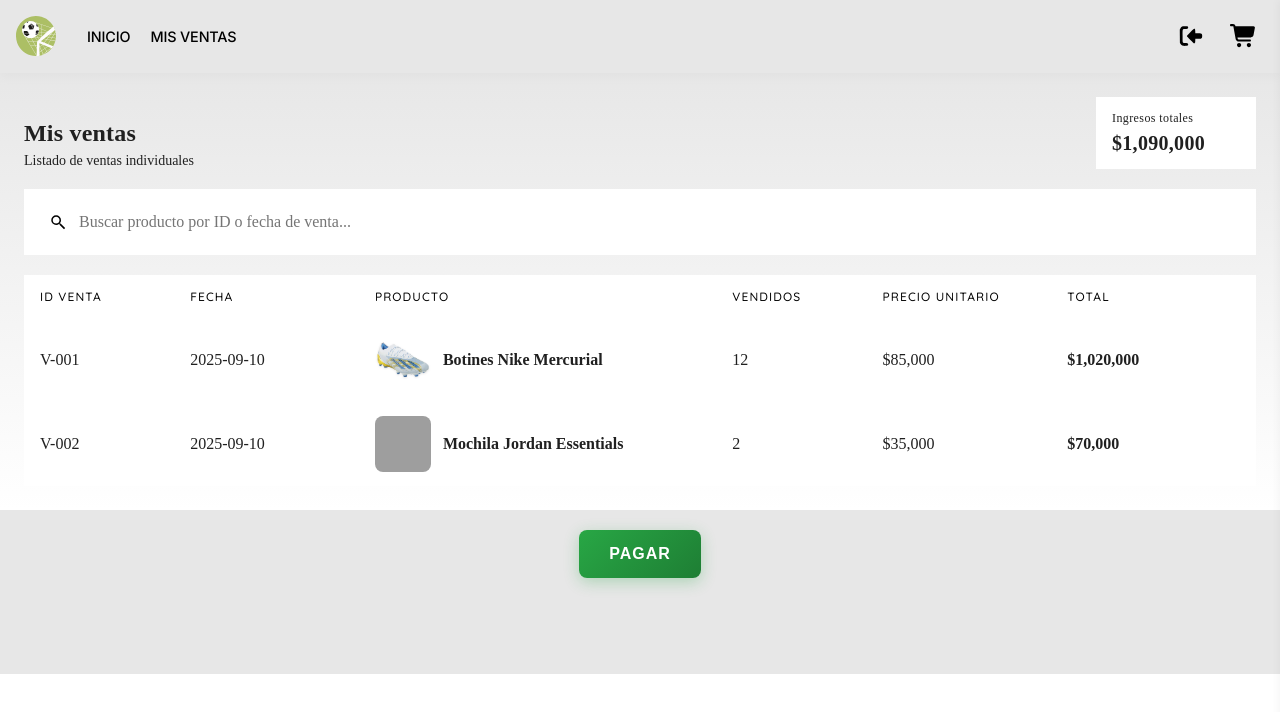
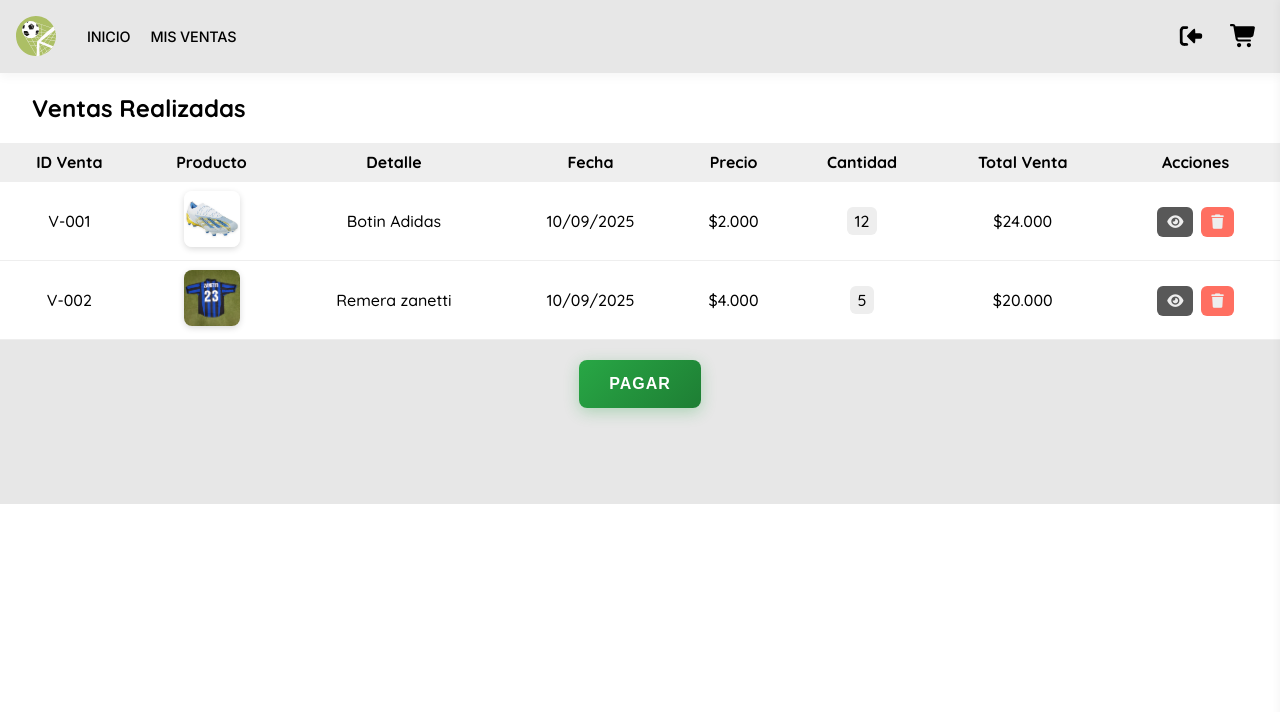
Before and after one commit to tomigambino/frontend-testing, an Angular app: page /sales in a window 1280 px wide. Shown: the top 712 px of the page. Built offline with nearby package versions, Linux system fonts and the light colour scheme; grey boxes are pictures that could not be loaded.

Commit message:
Renovacion de /sales

```diff
--- a/src/app/pages/sales/sales.component.css
+++ b/src/app/pages/sales/sales.component.css
@@ -1,252 +1,58 @@
-/* ventas.component.css */
-
-* { box-sizing: border-box; }
-
-.ventas {
-  background: linear-gradient(180deg, var(--background-navbar), var(--blanco) );
-  color: var(--color-fount);
-  min-height: 100%;
-  padding: 24px;
-  display: grid;
-  gap: 20px;
-  font-smooth: antialiased;
-}
-
-.ventas__top {
-  display: grid;
-  grid-template-columns: 1fr auto;
-  gap: 16px;
-  align-items: end;
-}
-
-.ventas__title h2 {
-  margin: 0;
-  font-weight: 700;
-  letter-spacing: 0.2px;
-}
-
-.ventas__subtitle {
-  margin: 6px 0 0 0;
-  color: var(--muted);
-  font-size: 14px;
-}
-
-.ventas__metrics {
-  display: grid;
-  grid-auto-flow: column;
-  gap: 12px;
-}
-
-.metric {
-  background: var(--background-color);
-  border: var(--accent);
-  border-radius: var(--radius);
-  padding: 14px 16px;
-  min-width: 160px;
-  box-shadow: var(--shadow-1);
-}
-
-.metric__label {
-  display: block;
-  color: var(--muted);
-  font-size: 12px;
-  letter-spacing: 0.4px;
-}
-
-.metric__value {
-  display: block;
-  margin-top: 6px;
-  font-weight: 800;
-  font-size: 20px;
-  letter-spacing: 0.3px;
-  background: var(--background-color);
-  -webkit-background-clip: text;
-  background-clip: text;
-  color: var(--color-fount);
-}
-
-/* Controles */
-.ventas__controls {
-  background: var(--blanco);
-  border: var(--border);
-  border-radius: var(--radius);
-  padding: 12px;
-  display: grid;
-  grid-template-columns: 1fr auto;
-  gap: 12px;
-  align-items: center;
-  box-shadow: var(--shadow-1);
-}
-
-.control--search {
-  display: flex;
-  align-items: center;
-  gap: 10px;
-  background: var(--blanco);
-  border: 1px solid rgba(255, 255, 255, 0.06);
-  border-radius: var(--radius-sm);
-  padding: 10px 12px;
-}
-
-.control--search .icon {
-  width: 18px;
-  height: 18px;
-  fill: var(--muted);
-  flex-shrink: 0;
-}
-
-.control--search input {
-  background: transparent;
-  border: none;
-  outline: none;
-  color: var(--text);
-  width: 100%;
-  font: inherit;
-}
-
-.control--sort .label {
-  font-size: 12px;
-  color: var(--muted);
-  margin-right: 8px;
-}
-
-.sort-group {
-  display: inline-flex;
-  gap: 8px;
-  vertical-align: middle;
-}
-
-.chip {
-  background: var(--background-color);
-  border: 1px solid var(--blanco);
-  color: var(--text);
-  padding: 8px 12px;
-  border-radius: 999px;
-  cursor: pointer;
-  font-weight: 600;
-  letter-spacing: 0.2px;
-  display: inline-flex;
-  align-items: center;
-  gap: 8px;
-  transition: all 0.15s ease;
-}
-
-.chip:hover { transform: translateY(-1px); }
-
-.chip--active {
-  border-color: rgba(110, 231, 183, 0.5);
-  box-shadow: inset 0 0 0 1px rgba(110, 231, 183, 0.25), 0 6px 16px rgba(110, 231, 183, 0.15);
-}
-
-.arrow {
-  width: 8px; height: 8px;
-  border-right: 2px solid var(--muted);
-  border-bottom: 2px solid var(--muted);
-  transform: rotate(-45deg);
-  transition: transform 0.15s ease;
-  opacity: 0.9;
-}
-.arrow.asc { transform: rotate(135deg); }
-
-/* Tabla híbrida */
-.ventas__table {
-  background: var(--background-color);
-  border: var(--border);
-  border-radius: var(--radius);
-  overflow: hidden;
-  box-shadow: var(--shadow-2);
-}
-
-.table__header,
-.table__row {
-  display: grid;
-  grid-template-columns: 0.8fr 1fr 2fr 0.8fr 1fr 1fr;
-  align-items: center;
-  gap: 12px;
-  padding: 14px 16px;
-}
-
-.table__header {
-  position: sticky;
-  top: 0;
-  z-index: 1;
-  background: var(--background-color);
-  backdrop-filter: blur(6px);
-  border-bottom: 1px solid var(--accent);
-  font-size: 12px;
-  text-transform: uppercase;
-  letter-spacing: 1.1px;
-  color: var(--negro);
+.pageTitle{
+  margin-left: 32px;
   font-family: var(--fuente-navbar);
 }
 
-.table__row {
-  border-bottom: 1px dashed var(--accent);
+#tablaVentas {
+  width: 100%;
+  border-collapse: collapse;
+  font-family: var(--fuente-navbar);
 }
 
-.table__row:hover {
-  background: var(--background-color);
+#tablaVentas th, #tablaVentas td {
+  padding: 9px;
+  text-align: center;
+  border-bottom: 1px solid var(--background-color);
 }
 
-.th, .td { min-width: 0; }
-.td { color: var(--color-fount); }
-
-.td--product {
-  display: grid;
-  grid-template-columns: 56px 1fr;
-  gap: 12px;
-  align-items: center;
+#tablaVentas thead {
+  background-color: var(--background-color);
+  font-weight: bold;
 }
 
-.product__img {
+#tablaVentas tr:hover {
+  background-color: rgba(0,0,0,0.03);
+}
+
+.imgProducto {
   width: 56px;
   height: 56px;
   border-radius: 8px;
   object-fit: cover;
+  box-shadow: 0 2px 6px rgba(0,0,0,0.15);
 }
 
-.product__meta { min-width: 0; }
-.product__name {
-  font-weight: 700;
-  white-space: nowrap;
-  overflow: hidden;
-  text-overflow: ellipsis;
-}
-.product__sub {
-  color: var(--muted);
-  font-size: 12px;
-  margin-top: 2px;
+.cantidad span {
+  display: inline-block;
+  padding: 4px 8px;
+  background: var(--background-color);
+  border-radius: 6px;
 }
 
-.td--units, .td--unit, .td--total {
-  display: flex;
-  align-items: left;
-  justify-content: left;
+.acciones a {
+  margin: 0 4px;
+  padding: 6px 10px;
+  border-radius: 6px;
+  text-decoration: none;
+  font-size: 0.9rem;
 }
 
-.num { font-variant-numeric: tabular-nums; }
-.num--strong {
-  font-weight: 800;
-  color: var(--accent);
-
+.btnVerDetalle {
+  background-color: var(--boton);
+  color: var(--background-color);
 }
 
-/* Empty state */
-.empty {
-  display: grid;
-  place-items: center;
-  padding: 36px;
+.btnEliminar {
+  background-color: var(--rojo);
+  color: var(--background-color);
 }
-.empty__card {
-  text-align: center;
-  background: var(--background-color);
-  border: var(--border);
-  border-radius: var(--radius);
-  padding: 24px;
-  max-width: 420px;
-  width: 100%;
-  box-shadow: var(--shadow);
-}
-.empty__emoji { font-size: 36px; }
-.empty__title { font-weight: 700; margin-top: 8px; }
-.empty__text { color: var(--muted); margin-top: 4px; }
--- a/src/app/pages/sales/sales.component.html
+++ b/src/app/pages/sales/sales.component.html
@@ -1,65 +1,73 @@
-<div class="ventas">
-  <div class="ventas__top">
-    <div class="ventas__title">
-      <h2>Mis ventas</h2>
-      <p class="ventas__subtitle">Listado de ventas individuales</p>
-    </div>
-    <div class="ventas__metrics">
-      <div class="metric">
-        <span class="metric__label">Ingresos totales</span>
-        <span class="metric__value">
-          {{ totalRevenue | currency:'ARS':'symbol-narrow':'1.0-0' }}
-        </span>
-      </div>
-    </div>
-  </div>
-
-  <!-- Barra de búsqueda (sin funcionalidad) -->
-  <div class="ventas__controls">
-    <div class="control control--search">
-      <svg class="icon" viewBox="0 0 24 24" aria-hidden="true">
-        <path d="M15.5 14h-.79l-.28-.27A6.471 6.471 0 0016 9.5
-                 6.5 6.5 0 109.5 16a6.471 6.471 0 004.23-1.57l.27.28v.79L20
-                 21.5 21.5 20 15.5 14zm-6 0C7.01 14 5 11.99 5 9.5S7.01 5
-                 9.5 5 14 7.01 14 9.5 11.99 14 9.5 14z">
-        </path>
-      </svg>
-      <input
-        type="text"
-        placeholder="Buscar producto por ID o fecha de venta..."
-        disabled
-      />
-    </div>
-  </div>
-
-  <div class="ventas__table">
-    <div class="table__header">
-      <div class="th">ID Venta</div>
-      <div class="th">Fecha</div>
-      <div class="th">Producto</div>
-      <div class="th">Vendidos</div>
-      <div class="th">Precio Unitario</div>
-      <div class="th">Total</div>
-    </div>
-
-    <div class="table__row" *ngFor="let r of items; trackBy: trackById">
-      <div class="td">{{ r.saleId }}</div>
-      <div class="td">{{ r.date }}</div>
-      <div class="td td--product">
-        <img [src]="r.imageUrl" [alt]="r.productName" class="product__img" />
-        <div class="product__meta">
-          <div class="product__name">{{ r.productName }}</div>
-        </div>
-      </div>
-      <div class="td td--units">
-        <span class="num">{{ r.quantity }}</span>
-      </div>
-      <div class="td">
-        {{ r.unitPrice | currency:'ARS':'symbol-narrow':'1.0-0' }}
-      </div>
-      <div class="td num--strong">
-        {{ (r.unitPrice * r.quantity) | currency:'ARS':'symbol-narrow':'1.0-0' }}
-      </div>
-    </div>
-  </div>
+<div id="sectorMisVentas">
+  <h2 class="pageTitle">Ventas Realizadas</h2>
+  <table id="tablaVentas">
+    <thead>
+      <tr>
+        <th class="columnaCentral">ID Venta</th>
+        <th class="columnaImagen">Producto</th>
+        <th class="columnaCentral">Detalle</th>
+        <th class="columnaCentral">Fecha</th>
+        <th class="columnaCentral">Precio</th>
+        <th class="columnaCentral">Cantidad</th>
+        <th class="columnaCentral">Total Venta</th>
+        <th class="columnaCentral">Acciones</th>
+      </tr>
+    </thead>
+    <tbody>
+      <tr>
+        <td>V-001</td>
+        <td>
+          <img loading="lazy" src="assets/img/messi.jpg" alt="Producto" class="imgProducto">
+        </td>
+        <td>
+          <p>Botin Adidas</p>
+        </td>
+        <td>
+          <p>10/09/2025</p>
+        </td>
+        <td>
+          <p>$2.000</p>
+        </td>
+        <td class="cantidad">
+          <span>12</span>
+        </td>
+        <td>$24.000</td>
+        <td class="acciones">
+          <a class="btnVerDetalle" href="/sales/V-001" title="Ver detalle">
+            <i class="fas fa-eye"></i>
+          </a>
+          <a class="btnEliminar" href="#" title="Eliminar">
+            <i class="fas fa-trash"></i>
+          </a>
+        </td>
+      </tr>
+      <tr>
+        <td>V-002</td>
+        <td>
+          <img loading="lazy" src="assets/img/zanetti.webp" alt="Producto" class="imgProducto">
+        </td>
+        <td>
+          <p>Remera zanetti</p>
+        </td>
+        <td>
+          <p>10/09/2025</p>
+        </td>
+        <td>
+          <p>$4.000</p>
+        </td>
+        <td class="cantidad">
+          <span>5</span>
+        </td>
+        <td>$20.000</td>
+        <td class="acciones">
+          <a class="btnVerDetalle" href="/sales/V-001" title="Ver detalle">
+            <i class="fas fa-eye"></i>
+          </a>
+          <a class="btnEliminar" href="#" title="Eliminar">
+            <i class="fas fa-trash"></i>
+          </a>
+        </td>
+      </tr>
+    </tbody>
+  </table>
 </div>
--- a/src/index.html
+++ b/src/index.html
@@ -1,6 +1,7 @@
 <!doctype html>
 <html lang="en">
 <head>
+  <link rel="stylesheet" href="https://cdnjs.cloudflare.com/ajax/libs/font-awesome/6.4.0/css/all.min.css">
   <link href="https://fonts.googleapis.com/css2?family=Quicksand:wght@500;700&display=swap" rel="stylesheet">
   <meta charset="utf-8">
   <title> DTG Store </title>
--- a/src/styles.css
+++ b/src/styles.css
@@ -1,6 +1,6 @@
 /* You can add global styles to this file, and also import other style files */
 :root {
-    --background-color: #ffffff;
+    --background-color: #eeeeee;
     --background-navbar:  #bebebe5d;
     --blanco: #ffff;
     --negro: #000000;
```
